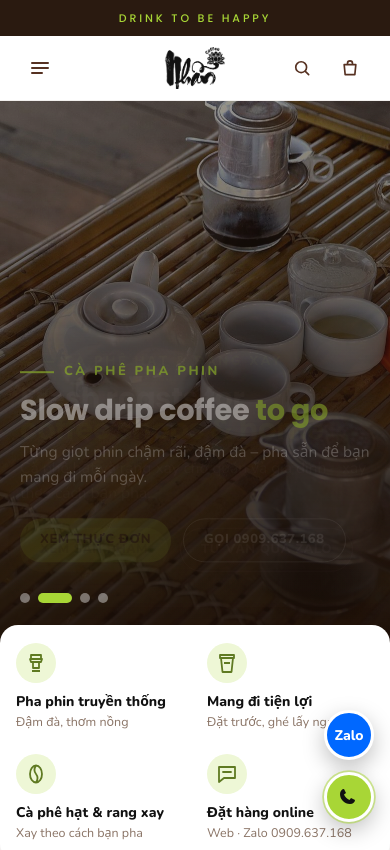
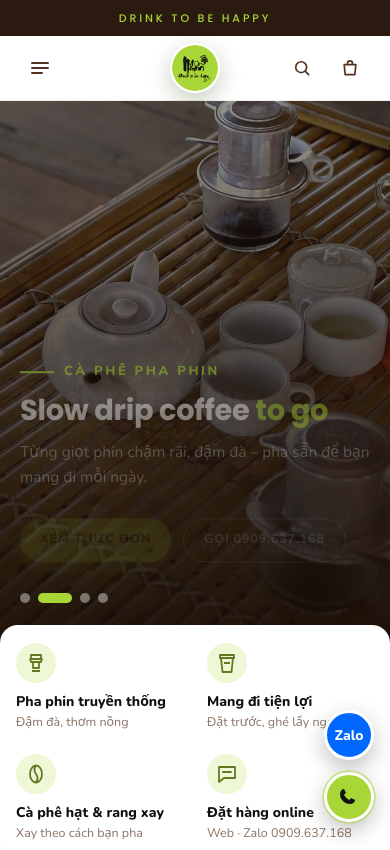
Before and after one commit to coffeenhantogo/coffeenhantogo.github.io, a plain HTML site: page index.html in a window 390 px wide. Shown: the top 850 px of the page. Drawn offline with nearby package versions, Linux system fonts and the light colour scheme.

Commit message:
Use round lime logo badge (from original logo) in header, mobile menu, footer and icons
Co-Authored-By: Claude Opus 5.5 <noreply@anthropic.com>

```diff
--- a/assets/css/style.css
+++ b/assets/css/style.css
@@ -83,8 +83,14 @@ a.tb-item:hover { color: var(--lime); }
 .header.is-stuck .header-inner { height: 64px; }
 
 .brand { display: flex; align-items: center; gap: 12px; flex-shrink: 0; }
-.brand img { width: 70px; height: auto; transition: width .3s var(--ease); }
-.header.is-stuck .brand img { width: 58px; }
+/* round logo "stamp": larger and slightly overlapping the header bottom; shrinks into the bar when stuck */
+.brand { position: relative; z-index: 2; align-self: flex-start; margin-top: 8px; }
+.brand-badge { width: 84px; height: 84px; border-radius: 50%; border: 3px solid #fff; box-shadow: 0 8px 22px rgba(60,78,18,.28); transition: width .35s var(--ease), height .35s var(--ease), transform .5s var(--ease); }
+.brand:hover .brand-badge { transform: rotate(-8deg) scale(1.04); }
+.header.is-stuck .brand { align-self: center; margin-top: 0; }
+.header.is-stuck .brand-badge { width: 52px; height: 52px; border-width: 2px; }
+.drawer-head .brand-badge { width: 56px; height: 56px; }
+.footer-badge { width: 88px; height: 88px; border-radius: 50%; margin-bottom: 18px; box-shadow: 0 6px 18px rgba(95,122,34,.25); }
 .brand-sep { width: 1px; height: 30px; background: var(--latte); }
 .brand-tag { display: flex; flex-direction: column; line-height: 1.05; }
 .brand-tag b { font-family: var(--font-display); font-weight: 700; font-size: 15px; letter-spacing: .14em; text-transform: uppercase; color: var(--ink); }
@@ -682,7 +688,8 @@ a.tb-item:hover { color: var(--lime); }
   .menu-toggle { display: inline-grid; }
   .header-inner { height: 64px; justify-content: space-between; }
   .brand { position: absolute; left: 50%; transform: translateX(-50%); }
-  .brand img { width: 62px; }
+  .brand, .header.is-stuck .brand { align-self: center; margin-top: 0; }
+  .brand-badge, .header.is-stuck .brand-badge { width: 50px; height: 50px; border-width: 2px; }
   .hero { height: 540px; }
   .hero-title { font-size: 46px; }
   .usp-grid { grid-template-columns: repeat(2, 1fr); row-gap: 18px; }
--- a/assets/js/site.js
+++ b/assets/js/site.js
@@ -84,9 +84,7 @@
         <svg viewBox="0 0 24 24" width="24" height="24" aria-hidden="true"><path d="M4 7h16M4 12h16M4 17h10" stroke="currentColor" stroke-width="2" stroke-linecap="round"/></svg>
       </button>
       <a class="brand" href="${HOME}" aria-label="${S.name} – Trang chủ">
-        <img src="assets/img/nhan-wordmark.png" alt="Nhẫn Coffee" width="70" height="47">
-        <span class="brand-sep" aria-hidden="true"></span>
-        <span class="brand-tag"><b>To Go</b><small>Cà phê phin</small></span>
+        <img class="brand-badge" src="assets/img/logo-badge.png" alt="Logo Coffee Nhẫn To Go – Drink to be happy" width="64" height="64">
       </a>
       <nav class="nav" aria-label="Điều hướng chính">
         <ul>
@@ -110,6 +108,7 @@
   <footer class="footer" id="contact">
     <div class="container footer-grid">
       <div>
+        <img class="footer-badge" src="assets/img/logo-badge.png" alt="Logo Coffee Nhẫn To Go" width="88" height="88" loading="lazy">
         <h3>COFFEE NHẪN TO GO</h3>
         <p>Cà phê pha phin mang đi, cà phê hạt và cà phê rang xay. Pha chậm bằng sự kiên nhẫn – uống để hạnh phúc.</p>
         <img class="footer-slogan" src="assets/img/drink-to-be-happy.png" alt="Drink to be happy" width="210" height="40" loading="lazy">
@@ -142,7 +141,7 @@
   <div class="overlay" data-overlay hidden></div>
   <aside class="drawer drawer-left" id="mobileNav" aria-label="Menu" hidden>
     <div class="drawer-head">
-      <img src="assets/img/nhan-wordmark.png" alt="Nhẫn Coffee" width="66" height="45">
+      <img class="brand-badge" src="assets/img/logo-badge.png" alt="Logo Coffee Nhẫn To Go" width="56" height="56">
       <button class="icon-btn" aria-label="Đóng menu" data-close>&times;</button>
     </div>
     <nav class="mnav">
```
Also changed, not shown: assets/img/icons/apple-touch-icon.png, assets/img/icons/favicon-32.png, assets/img/icons/icon-192.png, assets/img/icons/icon-512.png, assets/img/logo-badge-1000.png (added), assets/img/logo-badge.png (added).
